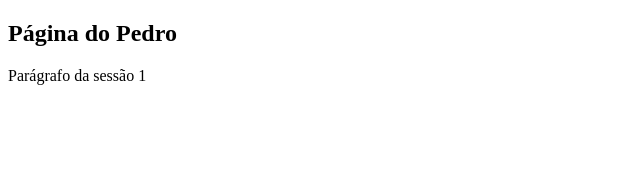
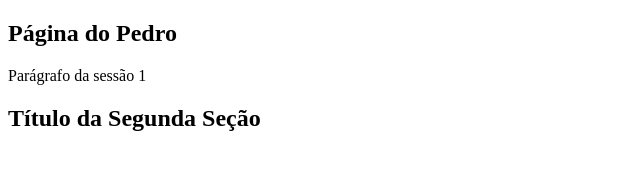
Before and after one commit to ufjf-dcc202/ufjf-dcc202-2023-3-b-atv3-beapedro, a website: page index.html in a window 1280 px wide. Shown: the whole page, without its empty margins (0-640 px from the left). Drawn offline with Linux system fonts and the light colour scheme.

Commit message:
segunda section com titulo

```diff
--- a/index.html
+++ b/index.html
@@ -10,6 +10,9 @@
    <section><h1>Página do Pedro</h1>
     <p>Parágrafo da sessão 1</p>
    </section>
+   <section>
+    <h2>Título da Segunda Seção</h2>
+    </section>
 </main>
 </body>
 </html>
```
